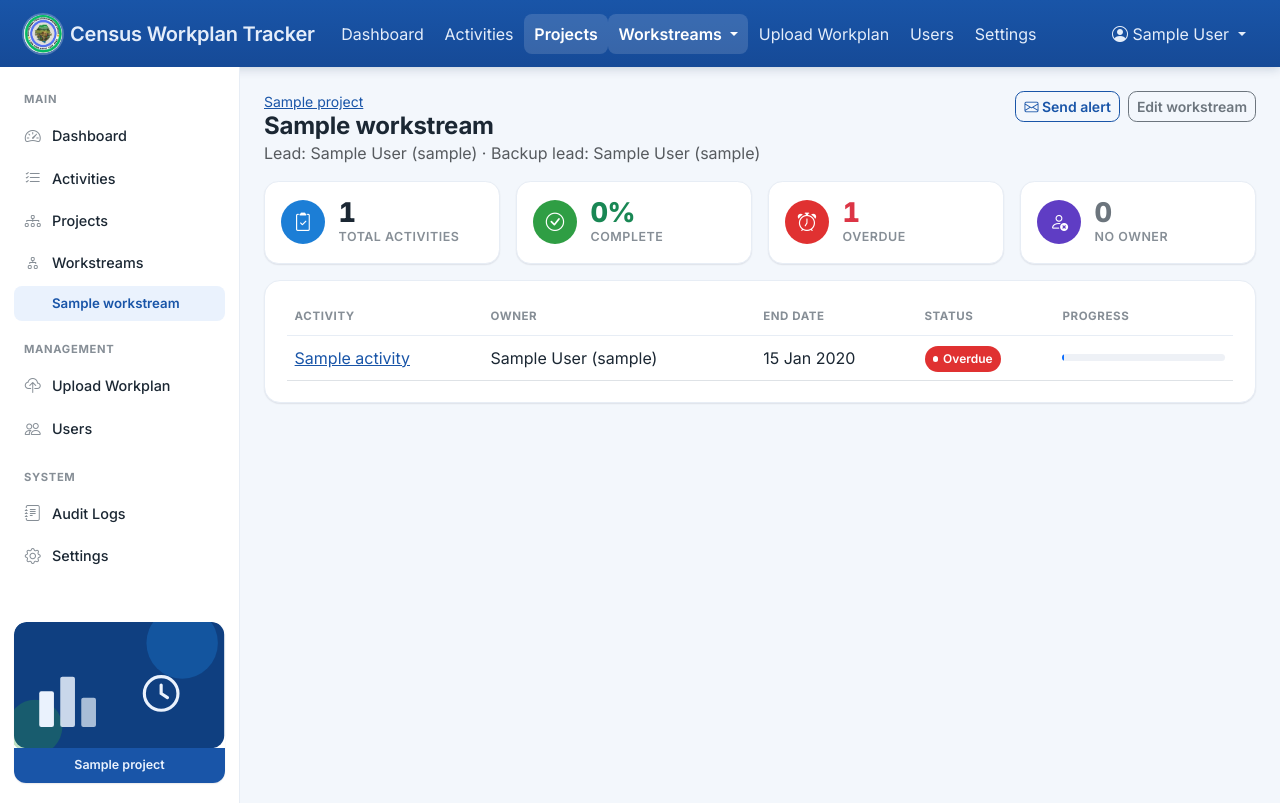
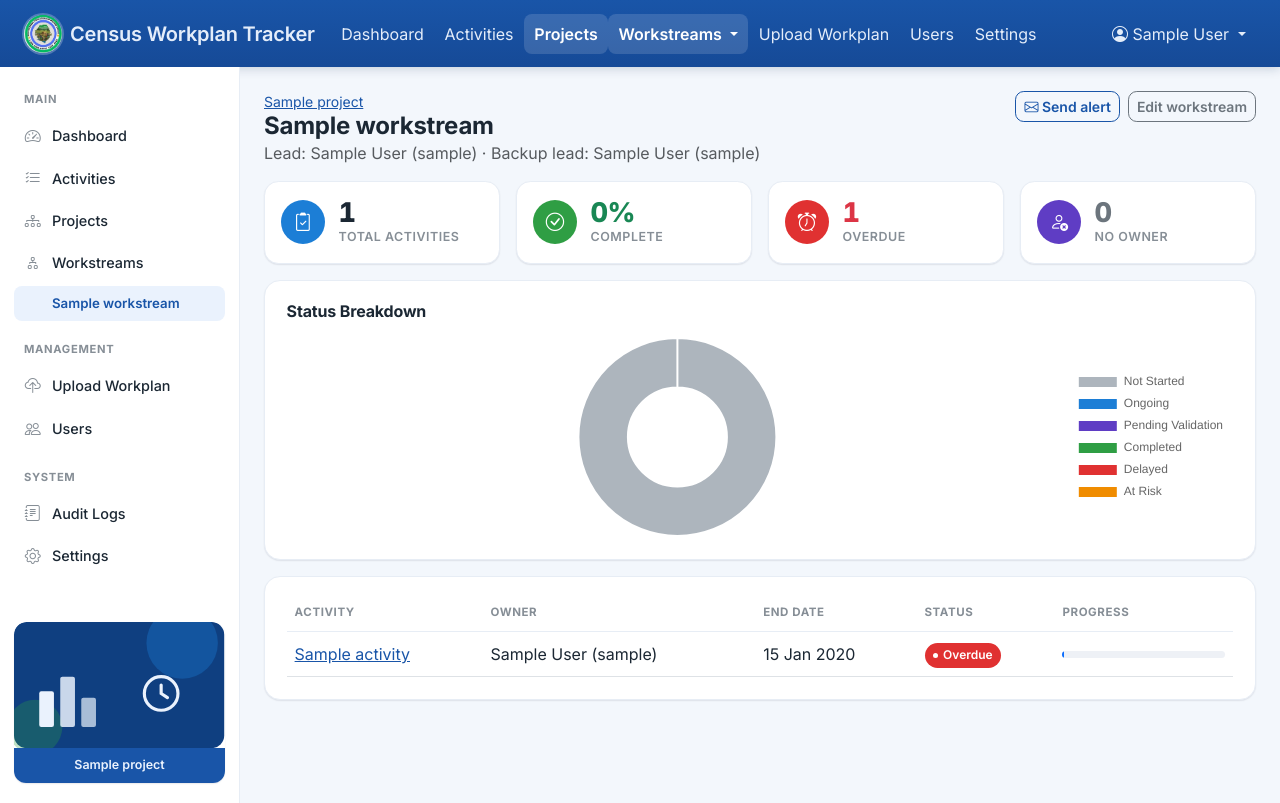
Before and after one commit to tblaudfaust/slcensus-workplan-trackerv2, a Django app: page /projects/workstreams/1/ in a window 1280 px wide. Run offline with Django 5.2, Linux system fonts and the light colour scheme; a user stored in the database is signed in; tables that the repository leaves empty hold one stand-in row (values such as "Sample post").

Commit message:
Add a status breakdown chart to the workstream detail page
The workstream page (e.g. the new Summary milestone view) only had raw
KPI numbers and a flat activity table -- no at-a-glance visual of how
work is distributed across statuses, unlike the project Dashboard.
Adds the same donut chart used there, scoped to this workstream.

Co-Authored-By: Claude Sonnet 5 <noreply@anthropic.com>

```diff
--- a/apps/projects/views.py
+++ b/apps/projects/views.py
@@ -96,6 +96,10 @@ def workstream_detail(request, pk):
     overdue = sum(1 for a in activities if a.is_overdue)
     unassigned = sum(1 for a in activities if not a.has_owner)
 
+    status_counts = {s.value: 0 for s in Status}
+    for a in activities:
+        status_counts[a.status] += 1
+
     return render(
         request,
         "projects/workstream_detail.html",
@@ -109,6 +113,8 @@ def workstream_detail(request, pk):
                 "unassigned": unassigned,
                 "percent": round((completed / total) * 100) if total else 0,
             },
+            "status_labels": [Status(s).label for s in status_counts.keys()],
+            "status_values": list(status_counts.values()),
             "can_alert": permissions.can_validate_completion(request.user, _WorkstreamActivityStandin(workstream)),
         },
     )
--- a/templates/projects/workstream_detail.html
+++ b/templates/projects/workstream_detail.html
@@ -41,6 +41,15 @@
   <div class="col-6 col-md-3"><div class="kpi-card kpi-accent-purple p-3"><div class="kpi-icon"><i class="bi bi-person-x"></i></div><div><div class="kpi-value text-secondary">{{ stats.unassigned }}</div><div class="kpi-label">No Owner</div></div></div></div>
 </div>
 
+{% if stats.total %}
+<div class="section-card mb-3">
+  <h6 class="mb-3">Status Breakdown</h6>
+  <div class="d-flex align-items-center justify-content-center" style="position:relative; height:200px;">
+    <canvas id="workstreamStatusChart"></canvas>
+  </div>
+</div>
+{% endif %}
+
 <div class="section-card">
   <div class="table-responsive">
     <table class="table table-hover align-middle mb-0">
@@ -72,3 +81,24 @@
   </div>
 </div>
 {% endblock %}
+
+{% if stats.total %}
+{% block extra_scripts %}
+{{ status_labels|json_script:"status-labels-data" }}
+{{ status_values|json_script:"status-values-data" }}
+<script src="https://cdn.jsdelivr.net/npm/chart.js@4.4.4/dist/chart.umd.min.js"></script>
+<script>
+new Chart(document.getElementById('workstreamStatusChart'), {
+  type: 'doughnut',
+  data: {
+    labels: JSON.parse(document.getElementById('status-labels-data').textContent),
+    datasets: [{
+      data: JSON.parse(document.getElementById('status-values-data').textContent),
+      backgroundColor: ['#adb5bd', '#1c7ed6', '#5f3dc4', '#2f9e44', '#e03131', '#f08c00'],
+    }],
+  },
+  options: { maintainAspectRatio: false, plugins: { legend: { position: 'right' } } },
+});
+</script>
+{% endblock %}
+{% endif %}
```
